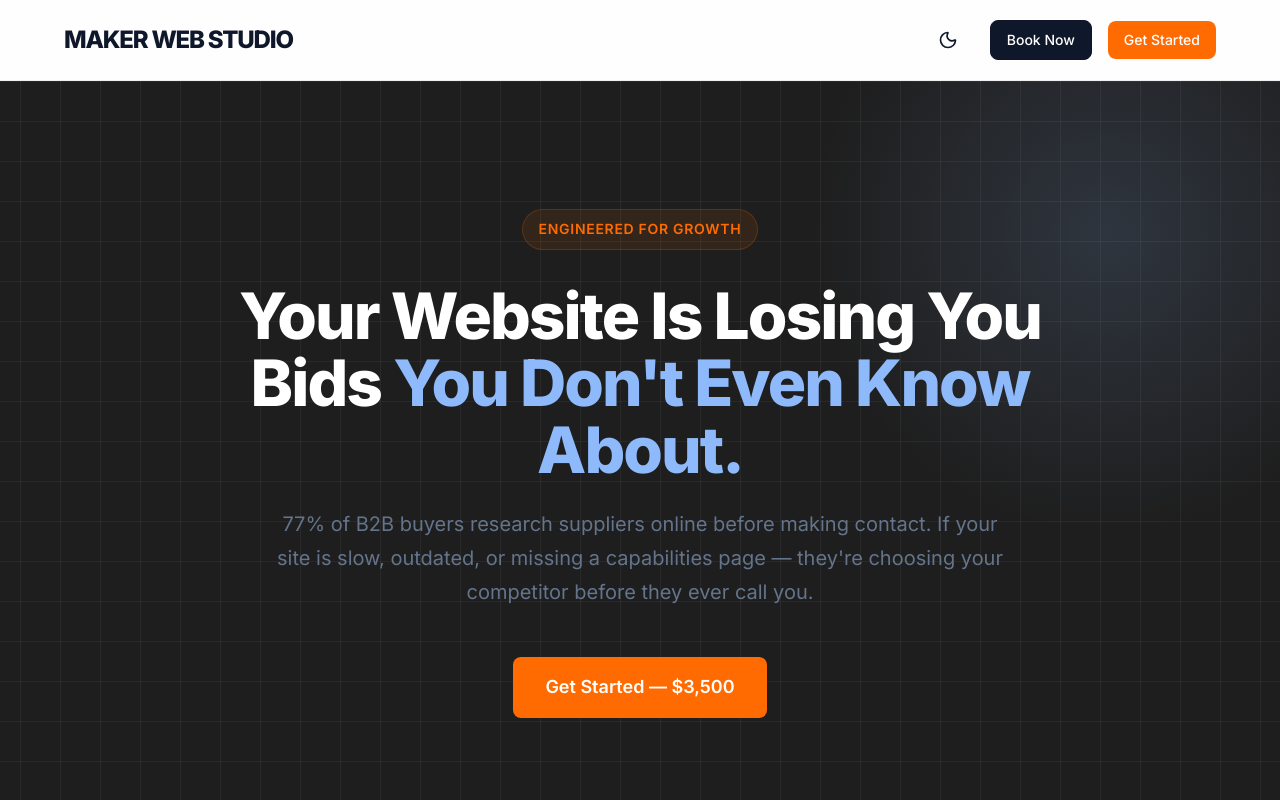
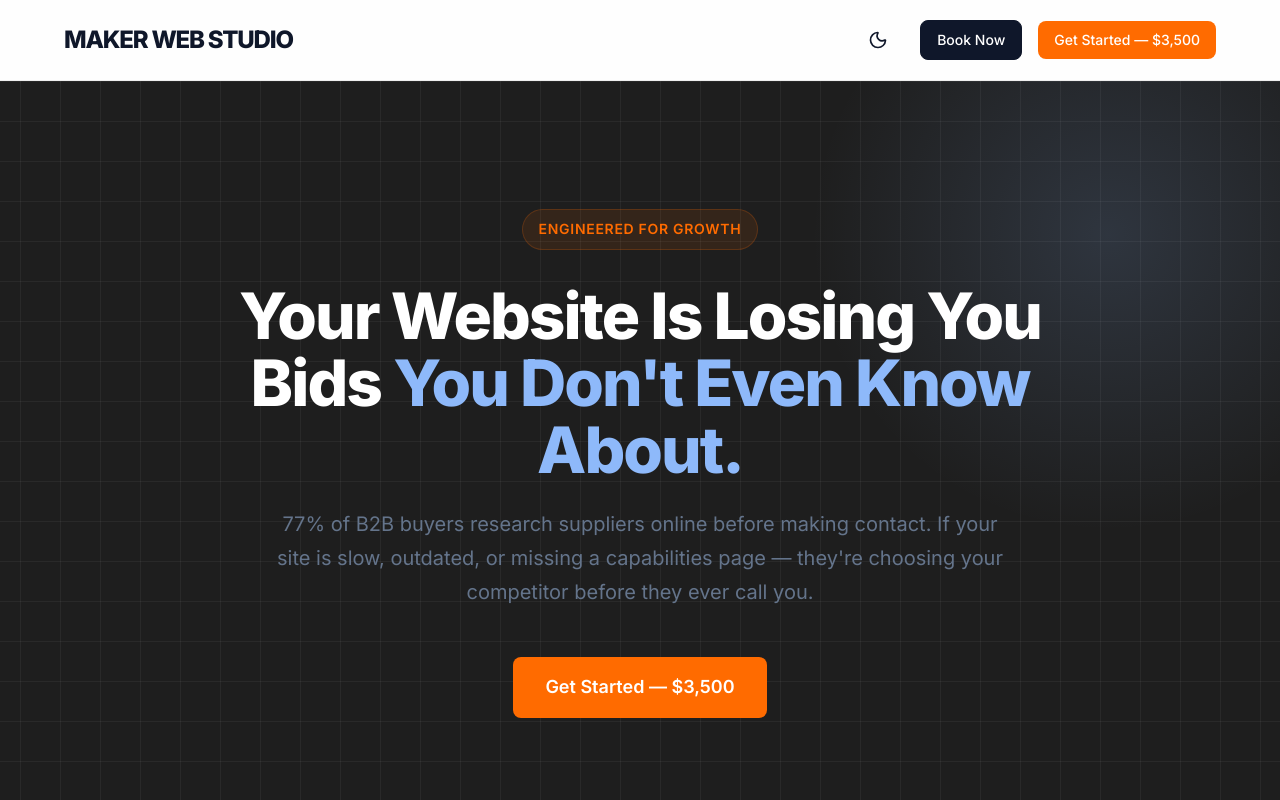
Before and after one commit to makerworkflows/makerwebstudios, a React (Vite) app: page / in a window 1280 px wide. Shown: the top 800 px of the page. Built offline with nearby package versions, Linux system fonts and the light colour scheme.

Commit message:
feat: update Navbar Get Started button text to include price

```diff
--- a/src/components/Layout.jsx
+++ b/src/components/Layout.jsx
@@ -94,7 +94,7 @@ const Layout = ({ children }) => {
                 rel="noopener noreferrer"
                 className="btn btn-sm btn-primary"
               >
-                Get Started
+                Get Started — $3,500
               </a>
             </div>
           </nav>
```
